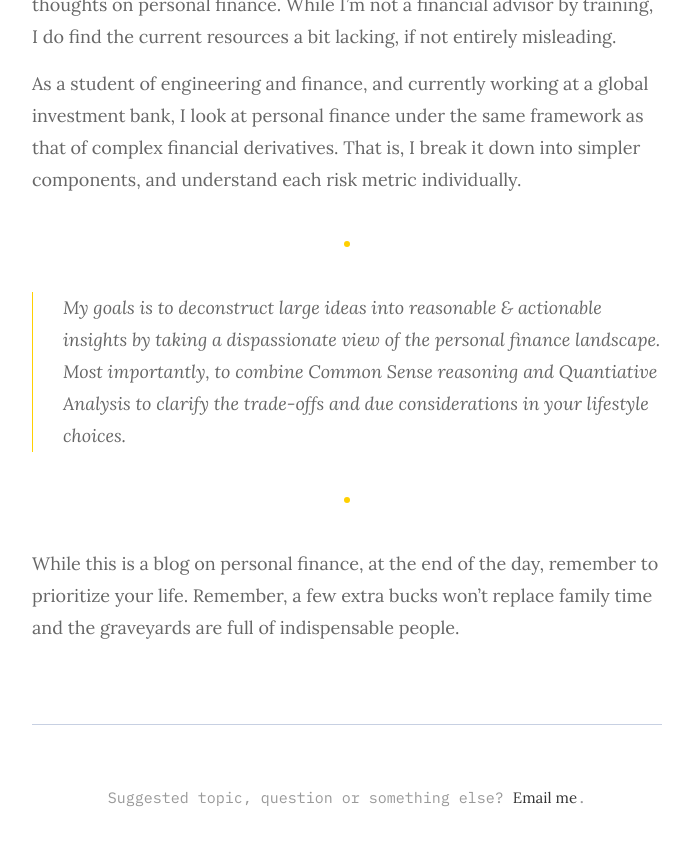
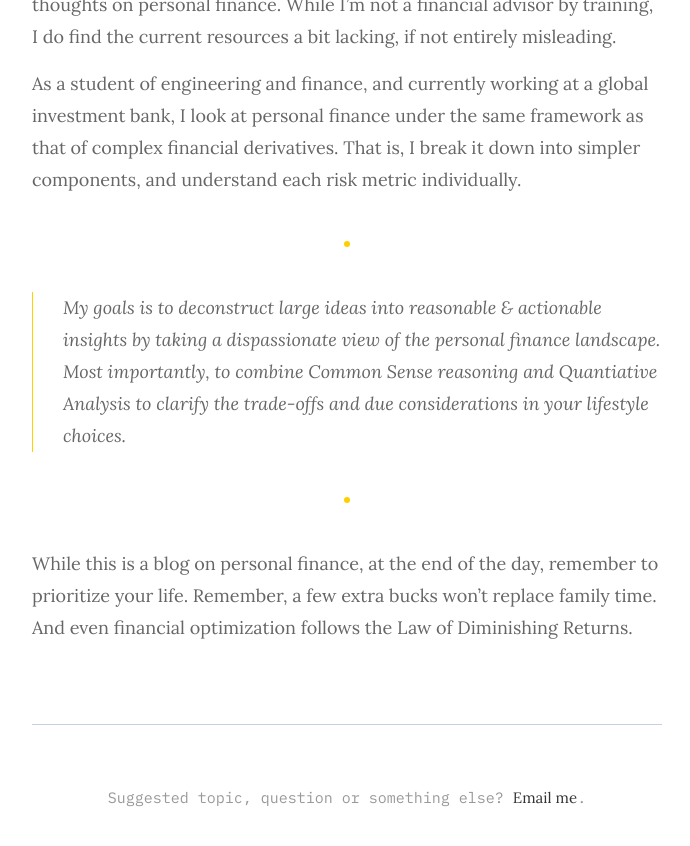
Before and after one commit to leujas/quantpersonalfinance, a Jekyll site: the page built from _pages/1_motivation.md, in a window 1280 px wide and 900 px high, scrolled down 741 px. Shown: the top 846 px of the window, without its empty margins (293-983 px from the left). Built offline with Jekyll 4.4.1, drawn with Linux system fonts in a browser that asks for light colours.

Commit message:
changed motivation last line

```diff
--- a/_pages/1_motivation.md
+++ b/_pages/1_motivation.md
@@ -15,4 +15,4 @@ As a student of engineering and finance, and currently working at a global inves
 
 ***
 
-While this is a blog on personal finance, at the end of the day, remember to prioritize your life. Remember, a few extra bucks won't replace family time and the graveyards are full of indispensable people.
+While this is a blog on personal finance, at the end of the day, remember to prioritize your life. Remember, a few extra bucks won't replace family time. And even financial optimization follows the Law of Diminishing Returns.
```
